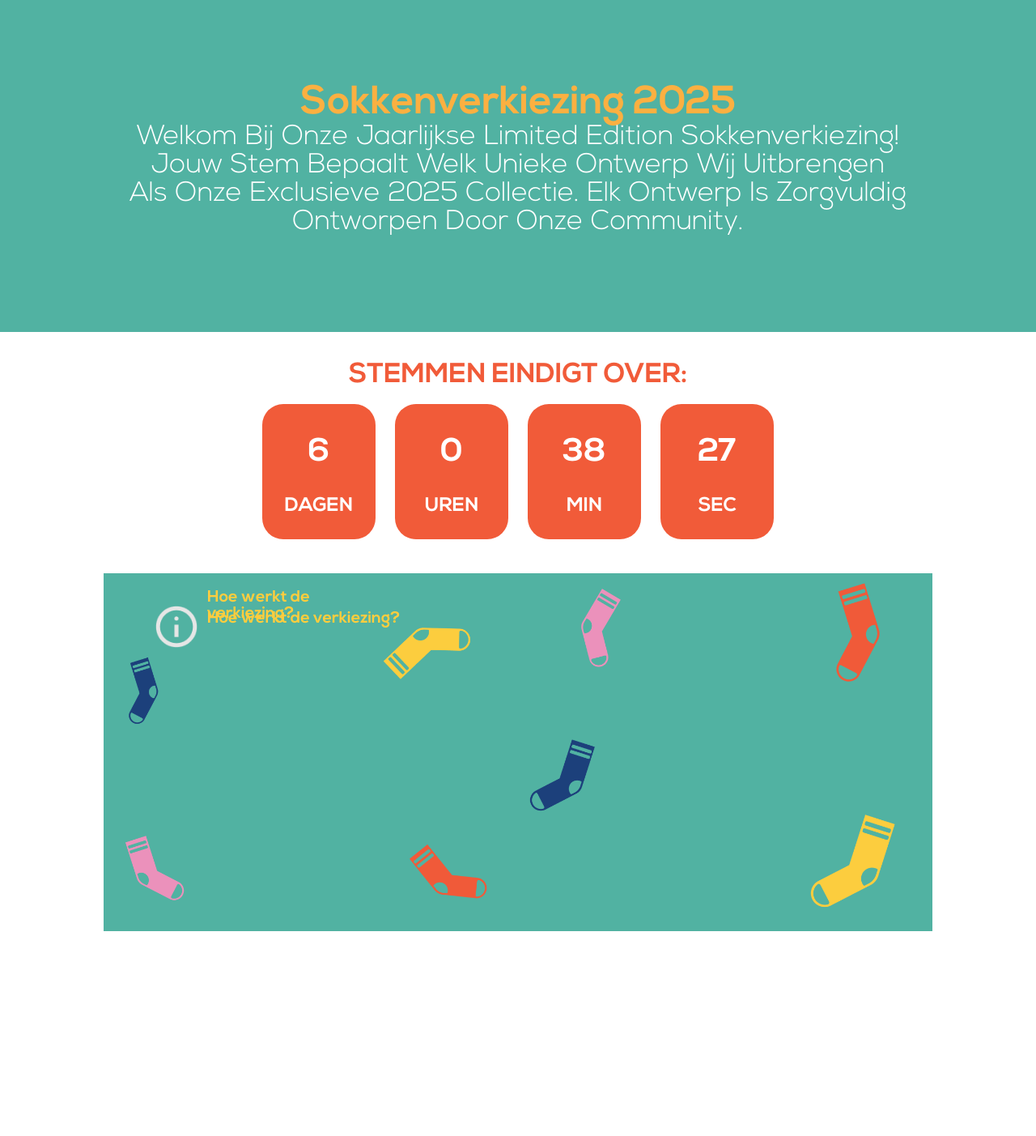
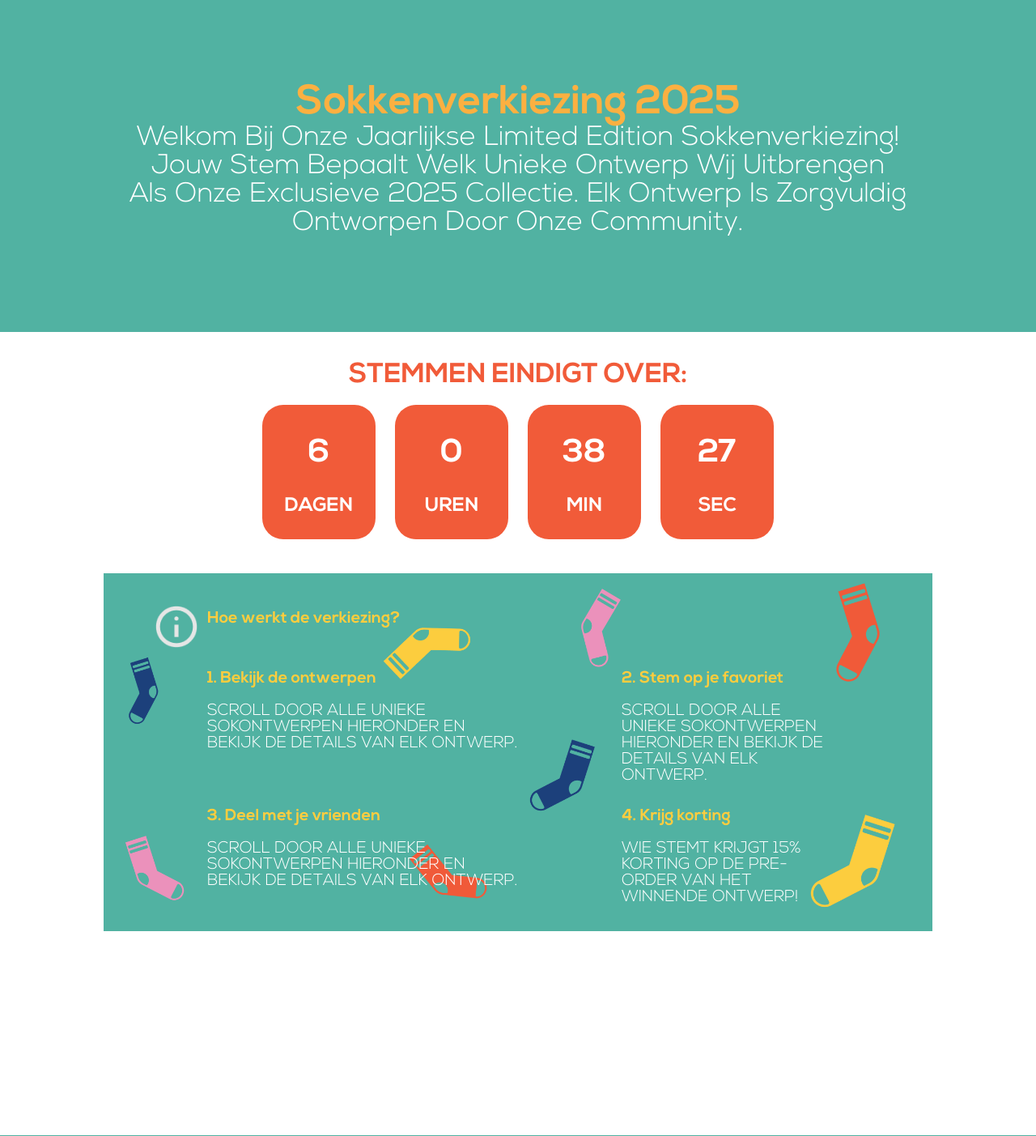
Before and after one commit to AtakanKaracaNHL/sunny_socks_web_development, a PHP site: page /campagne.php in a window 1280 px wide. Shown: the whole page at 81% size. Run offline with PHP 8.4, Linux system fonts and the light colour scheme.

Commit message:
W.I.P. Campagne pagina

```diff
--- a/campagne.php
+++ b/campagne.php
@@ -18,7 +18,6 @@
                 </p>
             </div>
         </div>
-        <script src="js/campagne/vote-timer.js"></script>
         <div class='timer-container'>
             <div class='timer-title'>Stemmen eindigt over:</div>
             <div class='timer-box-days'>
@@ -42,8 +41,17 @@
             <div class='election-content'>
                 <img class='election-vector' src="img/campagne/Vector.png" alt="Info.png">
                 <p class='election-text-title'>Hoe werkt de verkiezing?</p>
-                <p class='election-text-step-1'>Hoe werkt de verkiezing?</p>
+                <p class='election-text-step-1'>1. Bekijk de ontwerpen</p>
+                <p class='election-text-step-1-desc'>Scroll door alle unieke sokontwerpen hieronder en bekijk de details van elk ontwerp.</p>
+                <p class='election-text-step-2'>2. Stem op je favoriet</p>
+                <p class='election-text-step-2-desc'>Scroll door alle unieke sokontwerpen hieronder en bekijk de details van elk ontwerp.</p>
+                <p class='election-text-step-3'>3. Deel met je vrienden</p>
+                <p class='election-text-step-3-desc'>Scroll door alle unieke sokontwerpen hieronder en bekijk de details van elk ontwerp.</p>
+                <p class='election-text-step-4'>4. Krijg korting</p>
+                <p class='election-text-step-4-desc'>Wie stemt krijgt 15% korting op de pre-order van het winnende ontwerp!</p>
             </div>
+        </div>
     </main>
+    <script src="js/campagne/vote-timer.js"></script>
 </body>
 </html>
--- a/css/campagne.css
+++ b/css/campagne.css
@@ -30,8 +30,8 @@ body{
 .title{
     margin: 0;
     font-family: Nexa_Bold;
-    font-size: 49px;
-    margin-top: 103px;
+    font-size: 50px;
+    margin-top: 102px;
     color: #FBB041;
     grid-column: 2/8;
     text-align: center;
@@ -83,7 +83,7 @@ body{
     background-color: #F15B39;
     color: #FFFFFF;
     border-radius: 26px;
-    height: 167px;
+    height: 166px;
     width: 140px;
     place-self: center;
     text-align: center;
@@ -142,7 +142,7 @@ body{
     background-size: contain;
     background-repeat: no-repeat;
     width: 80%;
-    height: 695px;
+    height: 694px;
 }
 
 .election-content{
@@ -173,9 +173,64 @@ body{
     grid-column: 2/8;
     grid-row: 1;
     margin-top: 6%;
+    height: auto;
 }
 
 .election-text-step-1{
-    grid-column: 2;
+    grid-column: 2/8;
     grid-row: 1;
+    padding-top: 100px;
 }
+
+.election-text-step-2{
+    grid-column: 6/8;
+    grid-row: 1;
+    padding-top: 100px;
+}
+
+.election-text-step-3{
+    grid-column: 2/8;
+    grid-row: 1;
+    padding-top: 270px;
+}
+
+.election-text-step-4{
+    grid-column: 6/8;
+    grid-row: 1;
+    padding-top: 270px;
+}
+
+.election-text-step-1-desc,
+.election-text-step-2-desc,
+.election-text-step-3-desc,
+.election-text-step-4-desc{
+    font-family: Nexa_Light;
+    font-size: 20px;
+    color: white;
+    text-transform: uppercase;
+    text-align: left;
+}
+
+.election-text-step-1-desc{
+    grid-column: 2/5;
+    grid-row: 1;
+    padding-top: 140px;
+}
+
+.election-text-step-2-desc{
+    grid-column: 6/8;
+    grid-row: 1;
+    padding-top: 140px;
+}
+
+.election-text-step-3-desc{
+    grid-column: 2/5;
+    grid-row: 1;
+    padding-top: 310px;
+}
+
+.election-text-step-4-desc{
+    grid-column: 6/8;
+    grid-row: 1;
+    padding-top: 310px;
+}
--- a/js/campagne/vote-timer.js
+++ b/js/campagne/vote-timer.js
@@ -4,19 +4,16 @@ var x = setInterval(function() {
   var now = new Date().getTime();
   var distance = countDownDate - now;
 
-  // Time calculations
   var days = Math.floor(distance / (1000 * 60 * 60 * 24));
   var hours = Math.floor((distance % (1000 * 60 * 60 * 24)) / (1000 * 60 * 60));
   var minutes = Math.floor((distance % (1000 * 60 * 60)) / (1000 * 60));
   var seconds = Math.floor((distance % (1000 * 60)) / 1000);
 
-  // Display results
   document.getElementById("timer-days").innerHTML = days;
   document.getElementById("timer-hours").innerHTML = hours;
   document.getElementById("timer-minutes").innerHTML = minutes;
   document.getElementById("timer-seconds").innerHTML = seconds;
 
-  // Optional: Stop timer when countdown is over
   if (distance < 0) {
     clearInterval(x);
     document.getElementById("timer-days").innerHTML = "0";
```
